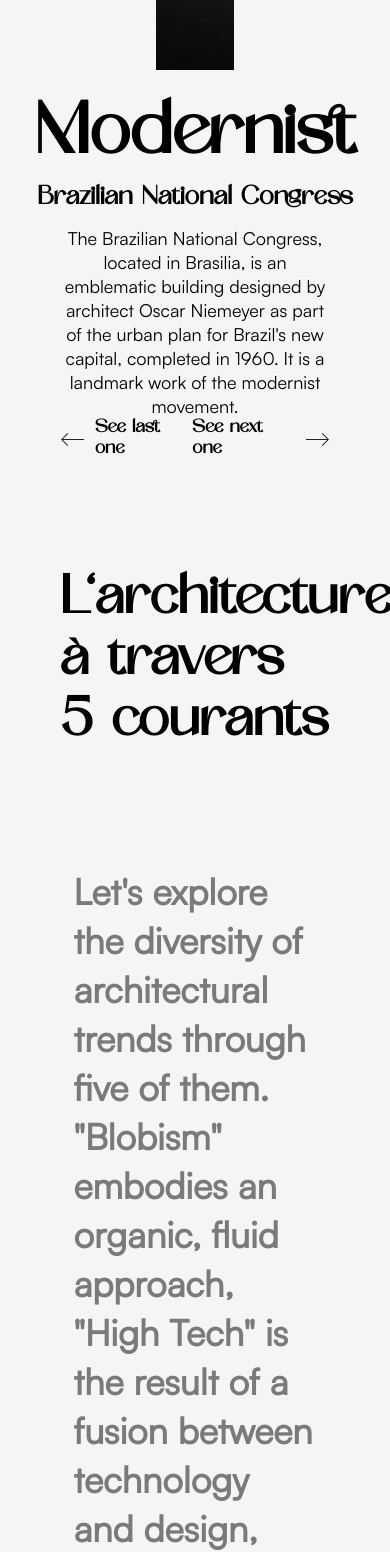
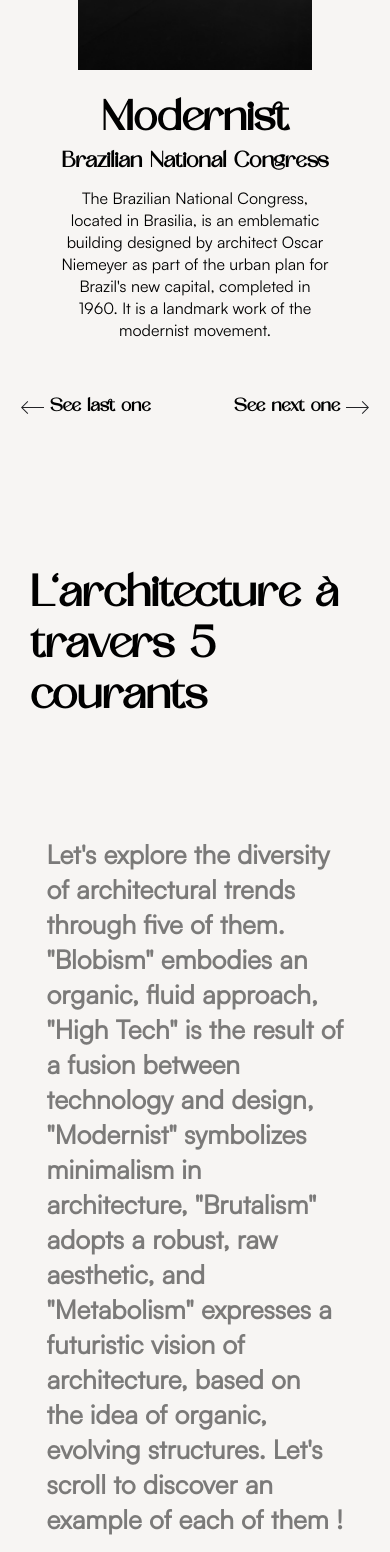
Before and after one commit to ccadran/Architecture-gallery, a Next.js app: page / in a window 390 px wide. Shown: the part 394-1946 px from the top of the page. Built offline with nearby package versions, Linux system fonts and the light colour scheme.

Commit message:
responsive of hero and description v1

```diff
--- a/src/app/components/Description/description.module.scss
+++ b/src/app/components/Description/description.module.scss
@@ -6,12 +6,21 @@
   padding: 0 60px;
   margin-top: 122px;
   height: 650vh;
+  @media screen and (max-width: 640px) {
+    padding: 0 30px;
+  }
   h2 {
     margin-bottom: 112px;
     font-size: 54px;
+    @media screen and (max-width: 640px) {
+      font-size: 44px;
+    }
   }
   p {
     font-size: 36px;
+    @media screen and (max-width: 640px) {
+      font-size: 26px;
+    }
   }
 }
 .description {
--- a/src/app/components/HeroSlider/MainContent/content.module.scss
+++ b/src/app/components/HeroSlider/MainContent/content.module.scss
@@ -14,6 +14,9 @@
   align-items: center;
   overflow: hidden;
   position: relative;
+  @media screen and (max-width: 1000px) {
+    width: 60vw;
+  }
 }
 
 .currentImageContainer {
@@ -50,15 +53,24 @@
     font-size: 72px;
     margin-top: 28px;
     margin-bottom: 4px;
+    @media screen and (max-width: 440px) {
+      font-size: 42px;
+    }
   }
   .title {
     margin-bottom: 12px;
     font-size: 26px;
     font-weight: 600;
+    @media screen and (max-width: 440px) {
+      font-size: 22px;
+    }
   }
   .description {
     font-size: 18px;
     text-align: center;
     width: 70%;
+    @media screen and (max-width: 440px) {
+      font-size: 16px;
+    }
   }
 }
--- a/src/app/components/HeroSlider/hero.module.scss
+++ b/src/app/components/HeroSlider/hero.module.scss
@@ -29,6 +29,9 @@
   justify-content: space-between;
   padding: 0 60px 30px 60px;
   cursor: pointer;
+  @media screen and (max-width: 440px) {
+    padding: 0 20px 30px 20px;
+  }
   p {
     font-family: $banska;
     font-weight: bold;
@@ -39,6 +42,9 @@
     align-items: center;
     p {
       margin-left: 10px;
+      @media screen and (max-width: 440px) {
+        margin-left: 5px;
+      }
     }
   }
   .controllerNext {
@@ -46,6 +52,9 @@
     align-items: center;
     p {
       margin-right: 10px;
+      @media screen and (max-width: 440px) {
+        margin-right: 5px;
+      }
     }
   }
 }
```
